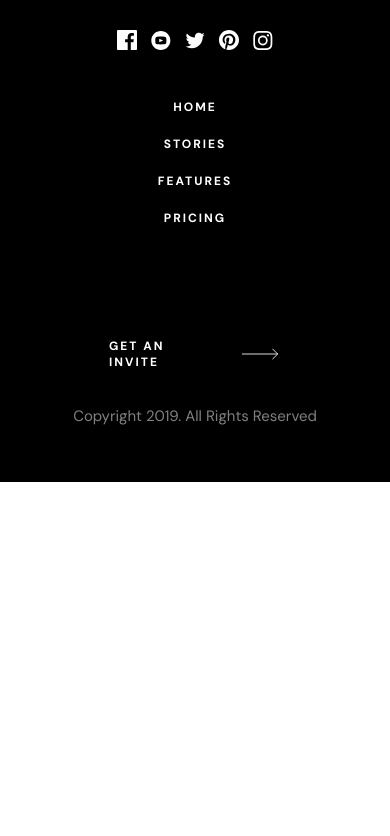
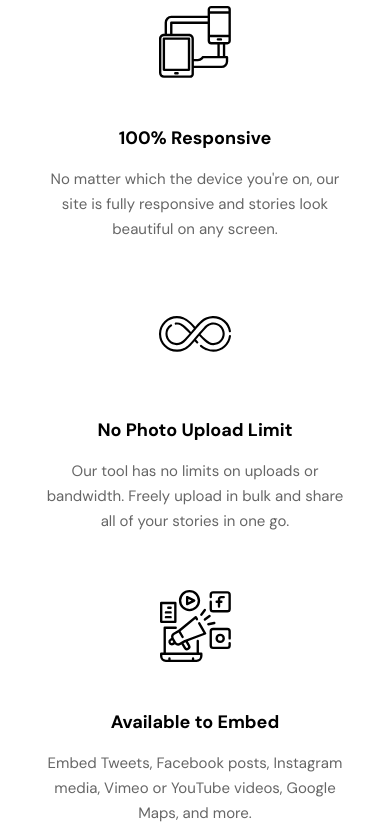
Before and after one commit to vanderms/photosnap-multi-page-website, a React (Vite) app: page / in a window 390 px wide. Shown: the part 3868-4704 px from the top of the page. Before the commit the page ends 4350 px from the top, so only its background shows below. Built offline with nearby package versions, Linux system fonts and the light colour scheme.

Commit message:
feat: implement responsive homepage

```diff
--- /dev/null
+++ b/src/components/cards/icon-card.tsx
@@ -0,0 +1,16 @@
+import data from "@/data/pages/features.json";
+
+export const IconCard: React.FC<{ feature: typeof data.features[0] }> = ({
+  feature,
+}) => {
+  return (
+    <article className="text-neutral-800 text-center flex flex-col items-center max-w-[28.5625rem]">
+      <div className="h-[4.5rem] grid place-items-center">
+        <img src={`/assets/features/desktop/${feature.icon}`} alt="" />
+      </div>
+
+      <h3 className="heading-sm mt-12">{feature.title}</h3>
+      <p className="mt-4 paragraph-md opacity-60">{feature.description}</p>
+    </article>
+  );
+};
--- /dev/null
+++ b/src/components/sections/preview-features-section.tsx
@@ -0,0 +1,19 @@
+import data from "@/data/pages/features.json";
+import { IconCard } from "../cards/icon-card";
+
+export const PreviewFeaturesSection: React.FC = () => {
+  return (
+    <section className="py-20 md:py-[7.5rem]">
+      <header className="sr-only">
+        <h2>Features Preview</h2>
+      </header>
+      <ul className="container grid grid-cols-1 justify-items-center gap-y-14 xl:grid-cols-3 xl:gap-x-[1.875rem]">
+        {data.features.slice(0, 3).map((feature, i) => (
+          <li key={i}>
+            <IconCard feature={feature} />
+          </li>
+        ))}
+      </ul>
+    </section>
+  );
+};
--- a/src/components/sections/preview-stories-section.tsx
+++ b/src/components/sections/preview-stories-section.tsx
@@ -1,7 +1,7 @@
 import data from "@/data/pages/stories.json";
 import { StoryCard } from "../cards/story-card";
 
-export const PreviewFeaturesSection: React.FC = () => {
+export const PreviewStoriesSection: React.FC = () => {
   return (
     <section>
       <header className="sr-only">
--- /dev/null
+++ b/src/data/pages/features.json
@@ -0,0 +1,35 @@
+{
+  "banner": {},
+  "features": [
+    {
+      "icon": "responsive.svg",
+      "title": "100% Responsive",
+      "description": "No matter which the device you're on, our site is fully responsive and stories look beautiful on any screen."
+    },
+    {
+      "icon": "no-limit.svg",
+      "title": "No Photo Upload Limit",
+      "description": "Our tool has no limits on uploads or bandwidth. Freely upload in bulk and share all of your stories in one go."
+    },
+    {
+      "icon": "embed.svg",
+      "title": "Available to Embed",
+      "description": "  Embed Tweets, Facebook posts, Instagram media, Vimeo or YouTube videos, Google Maps, and more."
+    },
+    {
+      "icon": "custom-domain.svg",
+      "title": "Custom Domain",
+      "description": "With Photosnap subscriptions you can host your stories on your own domain. You can also remove our branding!"
+    },
+    {
+      "icon": "boost-exposure.svg",
+      "title": "Boost Your Exposure",
+      "description": "Users that viewed your story or gallery can easily get notifed of new and featured stories with our built in mailing list."
+    },
+    {
+      "icon": "drag-drop.svg",
+      "title": "Drag & Drop icon",
+      "description": "Easily drag and drop your icon and get beautiful shots everytime. No over the top tooling to add friction to creating stories."
+    }
+  ]
+}
--- a/src/pages/homepage.tsx
+++ b/src/pages/homepage.tsx
@@ -1,4 +1,5 @@
-import { PreviewFeaturesSection } from "@/components/sections/preview-stories-section";
+import { PreviewFeaturesSection } from "@/components/sections/preview-features-section";
+import { PreviewStoriesSection } from "@/components/sections/preview-stories-section";
 import { SectionCardHomepage } from "@/components/sections/sectionCardHomepage";
 import data from "@/data/pages/homepage.json";
 
@@ -17,6 +18,7 @@ export const HomePage: React.FC = () => {
       {sections.map((section) => (
         <SectionCardHomepage {...section} />
       ))}
+      <PreviewStoriesSection />
       <PreviewFeaturesSection />
     </>
   );
```
